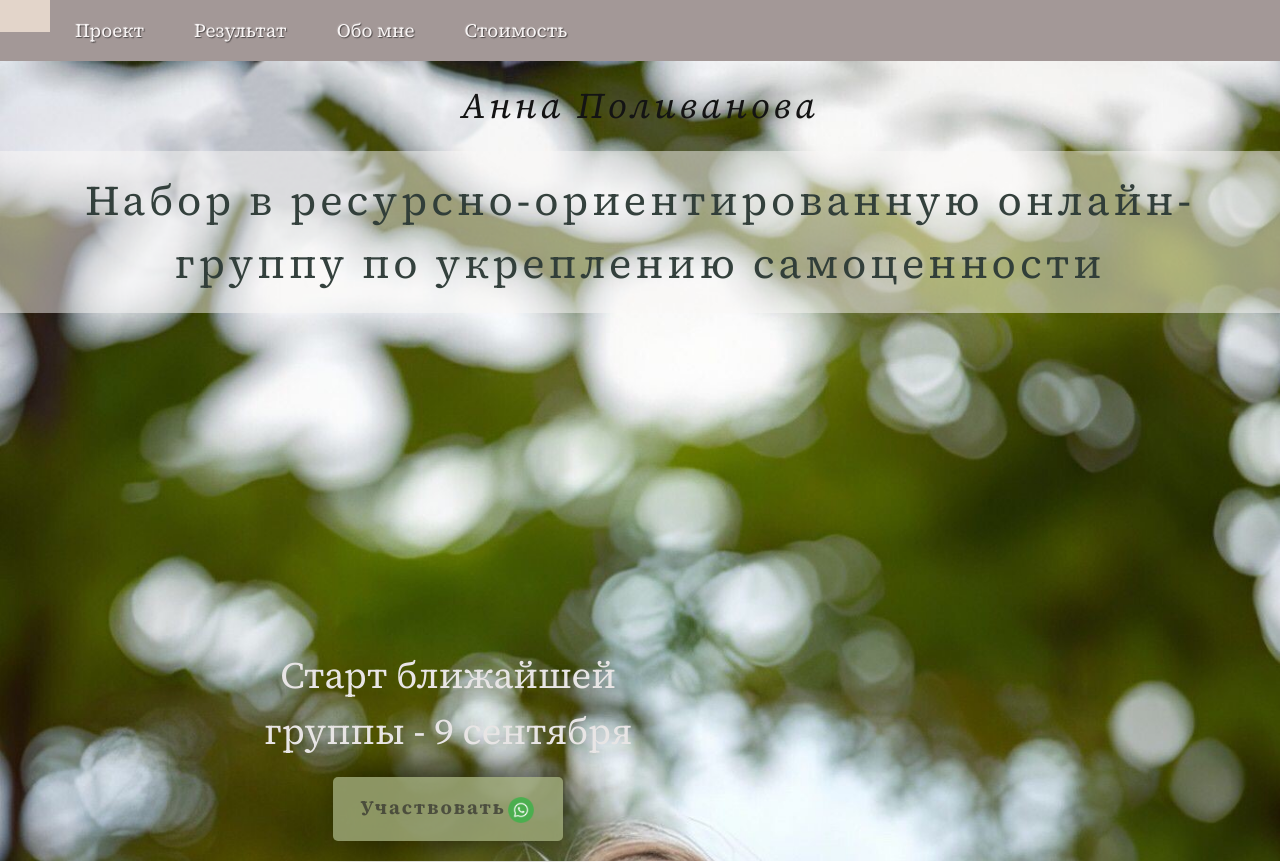
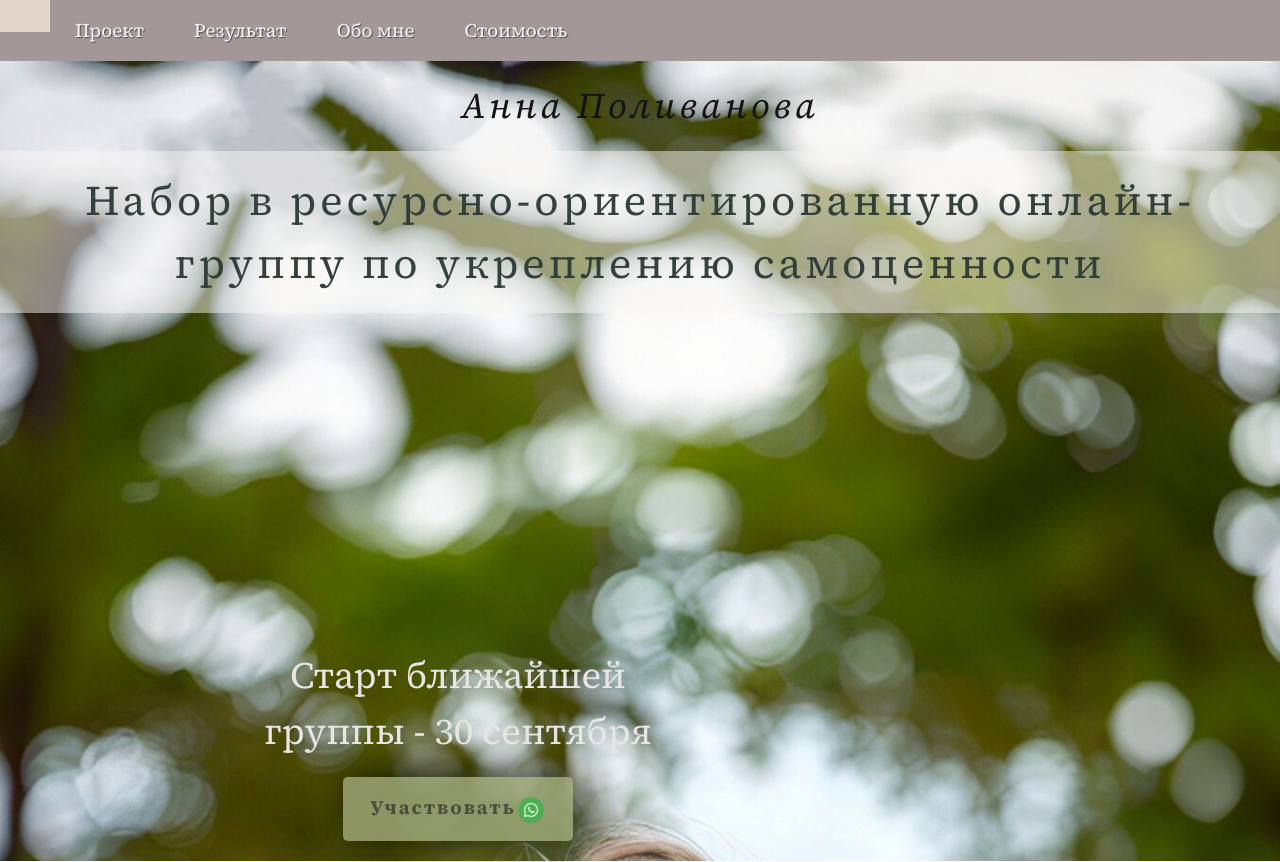
Before and after one commit to AnnaPolivanova/Anna.github.io, a plain HTML site: page index.html in a window 1280 px wide. Shown: the top 862 px of the page. Drawn offline with nearby package versions, Linux system fonts and the light colour scheme.

Commit message:
Update index.html

```diff
--- a/index.html
+++ b/index.html
@@ -47,7 +47,7 @@
                     <h1>Набор в ресурсно-ориентированную онлайн-группу по укреплению самоценности</h1>
                 </div>
                 <div class="container">
-                    <h4>Старт ближайшей <br>группы - 9 сентября</h4>
+                    <h4>Старт ближайшей <br>группы - 30 сентября</h4>
                     <div class="btn-pink"><a role="button" href="https://api.whatsapp.com/send/?phone=79262662087">Участвовать<img src="img/whatsapp.png" alt="" class="whatsapp"></a></div>
                 </div>
 
```
